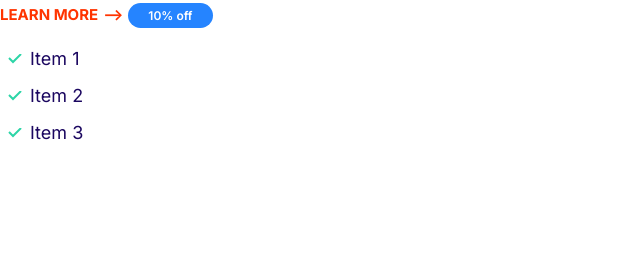
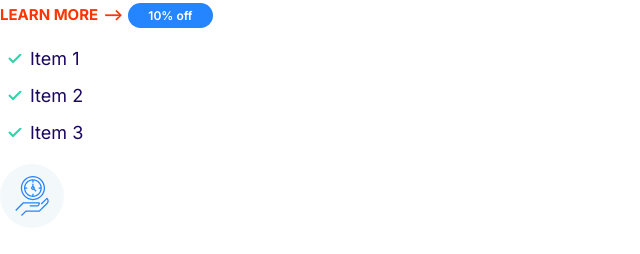
Before and after one commit to akmal-azami/envio, a plain HTML site: page index.html in a window 1280 px wide. Shown: the whole page, without its empty margins (0-640 px from the left). Drawn offline with Linux system fonts and the light colour scheme.

Commit message:
created icons through sprites, added backgroun col

```diff
--- a/CSS/style.css
+++ b/CSS/style.css
@@ -147,3 +147,25 @@ background-color: var(--color-primary);
     }
 
 }
+
+
+/* ICONS */
+
+.icon {
+    width: 40px;
+    height: 40px;
+}
+
+.icon--primary {
+    fill: var(--color-primary);
+}
+
+.icon-container {
+    background: #f3f9fa;
+    border-radius: 100%;
+    width: 64px;
+    height: 64px;
+    display: inline-flex;
+    justify-content: center;
+    align-items: center;
+}
--- a/index.html
+++ b/index.html
@@ -24,5 +24,10 @@
       <li class="list__item">Item 2</li>
       <li class="list__item">Item 3</li>
     </ul>
+    <span class="icon-container">
+      <svg class="icon icon--primary">
+        <use xlink:href="/images/sprite.svg#clock"></use>
+      </svg>
+    </span>
   </body>
 </html>
```
Also changed, not shown: components/icons.html (added, +5 -0 lines), images/sprite.svg (added).
